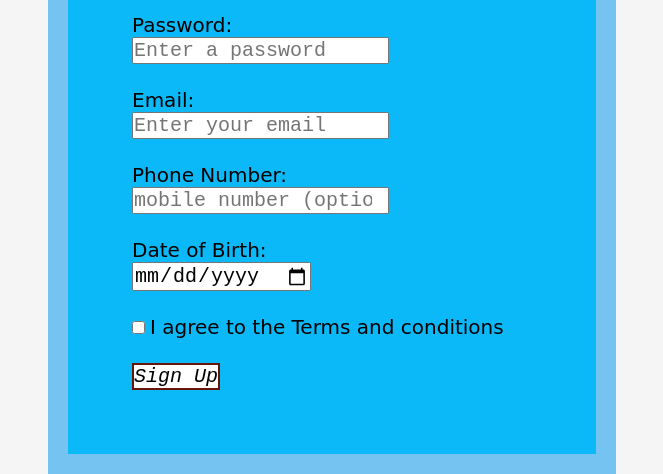
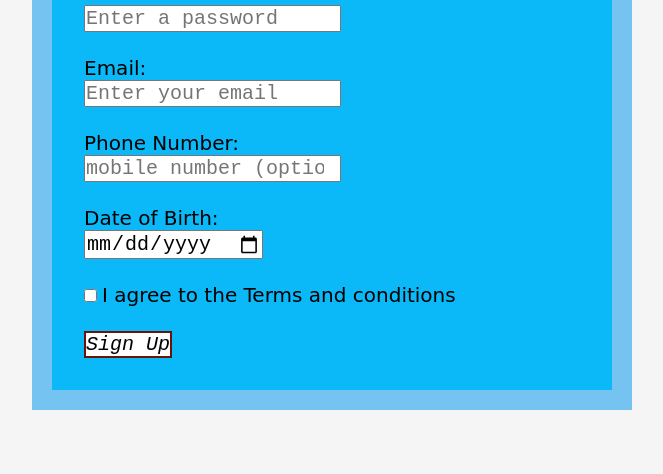
Before and after one commit to Zebras007/Assign-9-signup-form, a plain HTML site: page index.html in a window 1280 px wide. Shown: the part 326-800 px from the top of the page, without its empty margins (308-971 px from the left). Drawn offline with Linux system fonts and the light colour scheme.

Commit message:
height adjusted

```diff
--- a/style.css
+++ b/style.css
@@ -18,20 +18,18 @@ h1{
     margin-bottom: 20px;
 }
 form{
-
     margin: 0 auto;
     font-size: 20px;
+    width: 600px;
+    height: 350px;
 }
 fieldset{
     margin: auto;
-    padding: 4rem;
+    padding: 2rem;
     border: none;
     border: 20px solid rgb(117, 195, 240);
     box-shadow: #4e4ed1;
     background-color: rgb(11, 185, 248);
-    width: 40vw;
-    max-width: 350px;
-    min-width: 400px;
 }
 .button{
     border-bottom-color: #080814;
```
